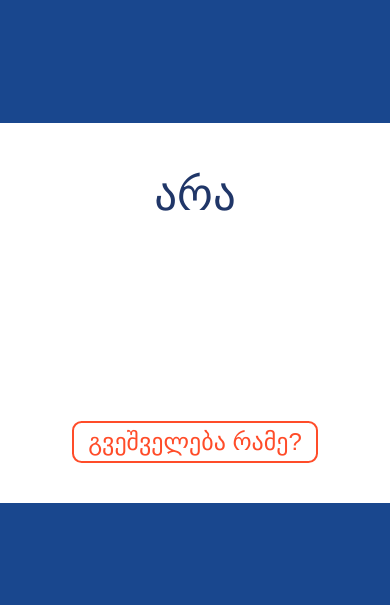
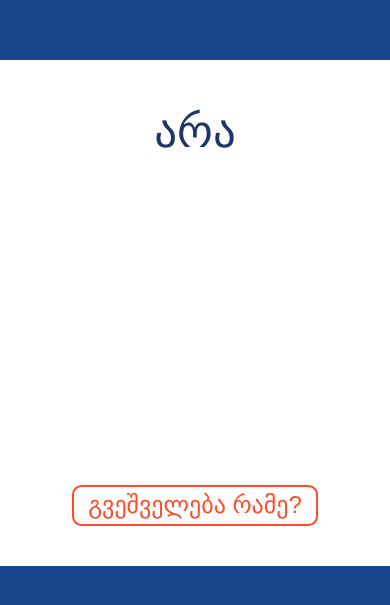
Before and after one commit to lukakilai/gveshveleba-rame, a React (Vite) app: page / in a window 390 px wide. Shown: the part 109-714 px from the top of the page. Built offline with nearby package versions, Linux system fonts and the light colour scheme; a web font is replaced by a local one.

Commit message:
mgoni egari

```diff
--- a/public/styles.css
+++ b/public/styles.css
@@ -29,6 +29,12 @@ body {
   display: grid;
   place-items: center;
   background-color: white;
+}
+
+@media (max-width: 600px) {
+  #root {
+    height: 60%;
+  }
 }
 
 .container {
```
